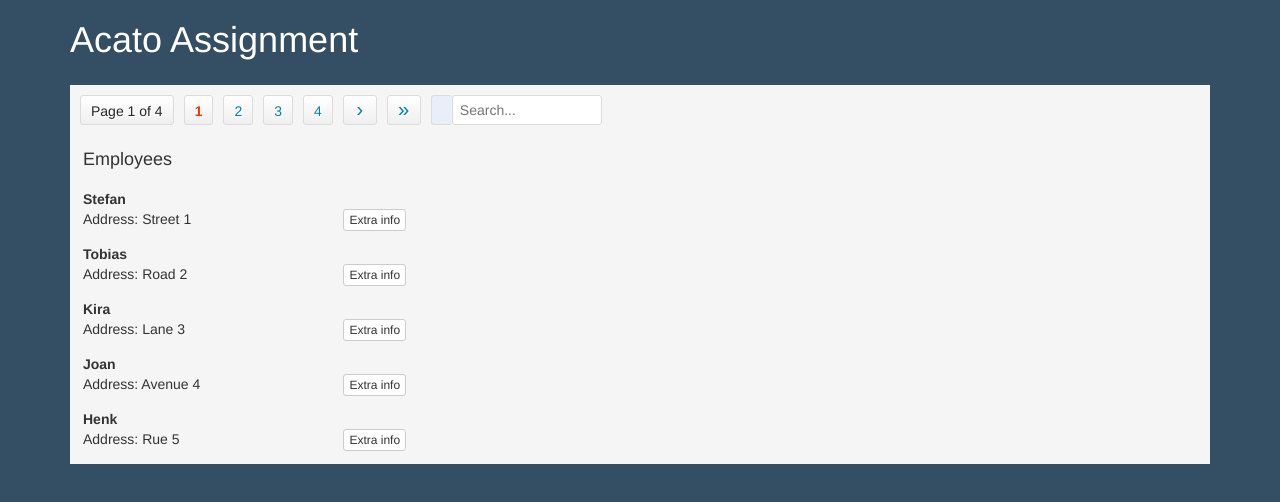
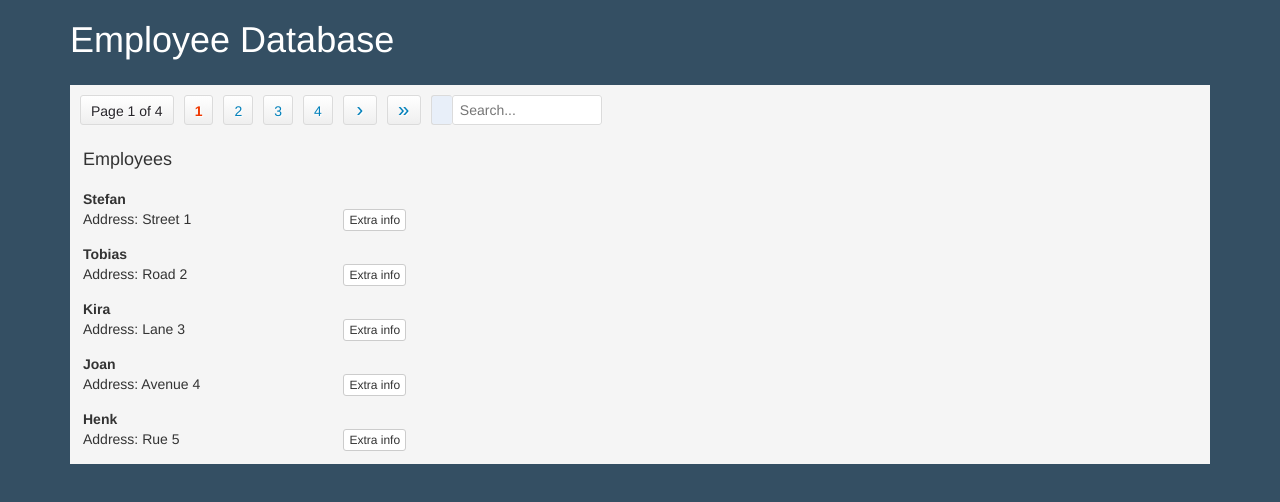
Before and after one commit to Stefanouweneel/Employees-Database, a plain HTML site: page index.html in a window 1280 px wide. Drawn offline with nearby package versions, Linux system fonts and the light colour scheme.

Commit message:
Fix title

```diff
--- a/index.html
+++ b/index.html
@@ -14,7 +14,7 @@
   <body>
     <div class="container">
       <div id="employee-database" class="box jplist">
-        <h1>Acato Assignment</h1>
+        <h1>Employee Database</h1>
         <div class="jplist-panel box panel-top">
           <div
             class="jplist-label"
```
